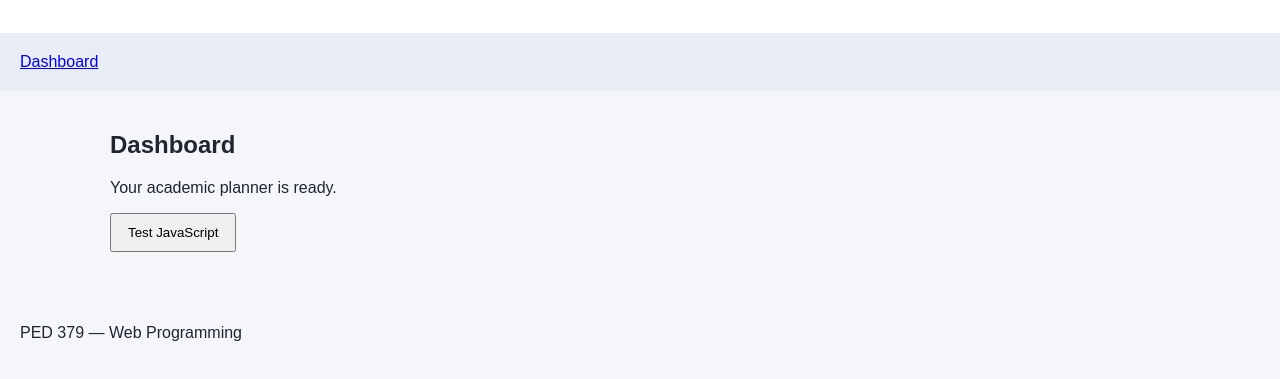
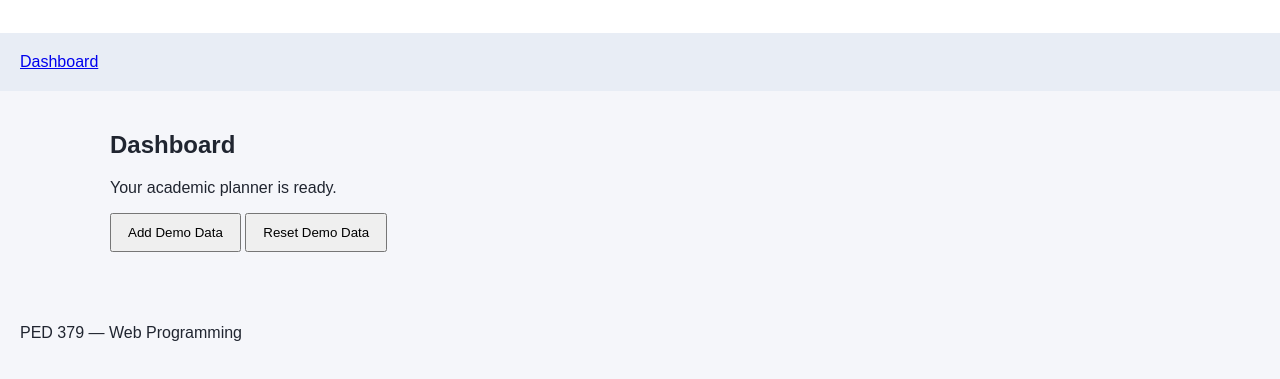
Before and after one commit to adils-edu/semester-os-lite, a website built with Vite: page index.html in a window 1280 px wide. Shown: the part 121-500 px from the top of the page. Built offline with nearby package versions, Linux system fonts and the light colour scheme.

Commit message:
add new buttons index.html
"add and reset data"

```diff
--- a/index.html
+++ b/index.html
@@ -31,9 +31,17 @@ Assignment: Midterm2 project
       <h2>Dashboard</h2>
       <p>Your academic planner is ready.</p>
 
-      <button id="test-button" type="button">
-        Test JavaScript
-      </button>
+
+<button id="test-button" type="button">
+  Add Demo Data
+</button>
+
+<button id="reset-button" type="button">
+  Reset Demo Data
+</button>
+
+<p id="data-summary" aria-live="polite"></p>
+
 
       <p id="status-message" aria-live="polite"></p>
     </section>
```
